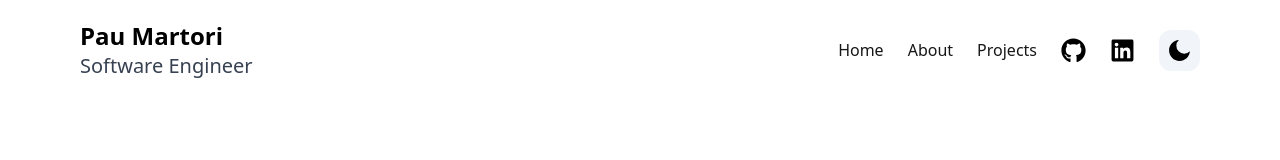
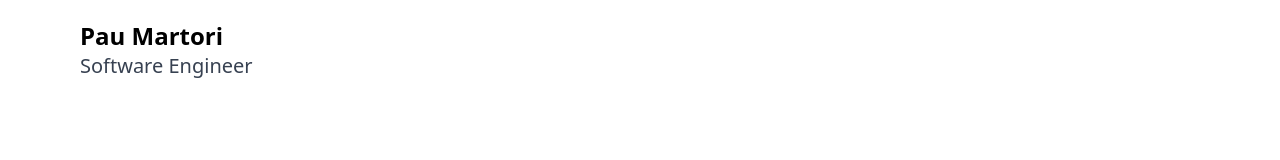
Before and after one commit to bymarto1/portfolio, a Next.js app: page / in a window 1280 px wide. Shown: the top 160 px of the page. Built offline with nearby package versions, Linux system fonts and the light colour scheme.

Commit message:
navbar changes

```diff
--- a/components/Navbar.tsx
+++ b/components/Navbar.tsx
@@ -1,6 +1,6 @@
 "use client"
 import React from "react"
-import { useState  } from "react"
+import { useState } from "react"
 import { Link } from "react-scroll/modules";
 import { usePathname } from "next/navigation"
 import { useTheme } from "next-themes";
@@ -35,7 +35,7 @@ export default function Navbar() {
   const [navbar, setNavbar] = useState(false)
 
   return (
-    <header className="w-full mx-auto  px-4 sm:px-20  min-height: 49.75rem  ">
+    <header className="relative w-full mx-auto  px-4 sm:px-20  min-height: 49.75rem  ">
       <div className="flex justify-between md:items-center md:flex">
         <div>
           <div className="flex items-center justify-between py-3 md:py-5 md:block">
@@ -45,7 +45,7 @@ export default function Navbar() {
                 <h3 className="text-xl text-gray-700">Software Engineer</h3>
               </div>
             </Link>
-            <div className="md:hidden">
+              <div className="absolute top-4 right-4 md:hidden">
             <button
               className="p-2 text-gray-700 rounded-md outline-none focus:border-gray-400 focus:border"
               onClick={() => setNavbar(!navbar)}
@@ -57,20 +57,13 @@ export default function Navbar() {
         </div>
 
         <div>
-          <div
-            className={`flex-1 justify-self-center pb-3 mt-8 md:block md:pb-0 md:mt-0 ${
-              navbar ? "block" : "hidden"
-            }`}
-          >
-            <div className="items-center justify-center space-y-8 md:flex md:space-x-6 md:space-y-0">
-              {NAV_ITEMS.map((item, idx) => {
-                return (
+        <div className={`absolute top-16 right-4 md:hidden ${navbar ? "block" : "hidden"}`}>
+          <div className="flex flex-col items-start space-y-8">
+              {NAV_ITEMS.map((item, idx) => (
                 <Link
                   key={idx}
                   to={item.page}
-                    className={
-                      "block lg:inline-block text-neutral-900  hover:text-neutral-500 dark:text-neutral-100"
-                    }
+                  className="block lg:inline-block text-neutral-900 hover:text-neutral-500 dark:text-neutral-100"
                   activeClass="active"
                   spy={true}
                   smooth={true}
@@ -80,28 +73,23 @@ export default function Navbar() {
                 >
                   {item.label}
                 </Link>
-                )
-              })}
-              <a href="https://github.com/bymarto1" target="_blank" rel="noopener noreferrer">
+              ))}
+
+              <a href="https://github.com/bymarto1" target="_blank" rel="noopener noreferrer" className="p-2">
                 <FaGithub size={25} />
               </a>
 
-              <a href="https://www.linkedin.com/in/pau-martori" target="_blank" rel="noopener noreferrer">
+              <a href="https://www.linkedin.com/in/pau-martori" target="_blank" rel="noopener noreferrer" className="p-2">
                 <FaLinkedin size={25} />
               </a>
 
+              <div>
                 {currentTheme === "dark" ? (
-                <button
-                  onClick={() => setTheme("light")}
-                  className="bg-slate-100 p-2 rounded-xl"
-                >
+                  <button onClick={() => setTheme("light")} className="bg-slate-100 p-2 rounded-xl">
                     <RiSunLine size={25} color="black" />
                   </button>
                 ) : (
-                <button
-                  onClick={() => setTheme("dark")}
-                  className="bg-slate-100 p-2 rounded-xl"
-                >
+                  <button onClick={() => setTheme("dark")} className="bg-slate-100 p-2 rounded-xl">
                     <RiMoonFill size={25} />
                   </button>
                 )}
@@ -109,6 +97,7 @@ export default function Navbar() {
             </div>
           </div>
         </div>
+      </div>
     </header>
   )
 }
```
Lines whose indentation alone changed are shown as unchanged.
